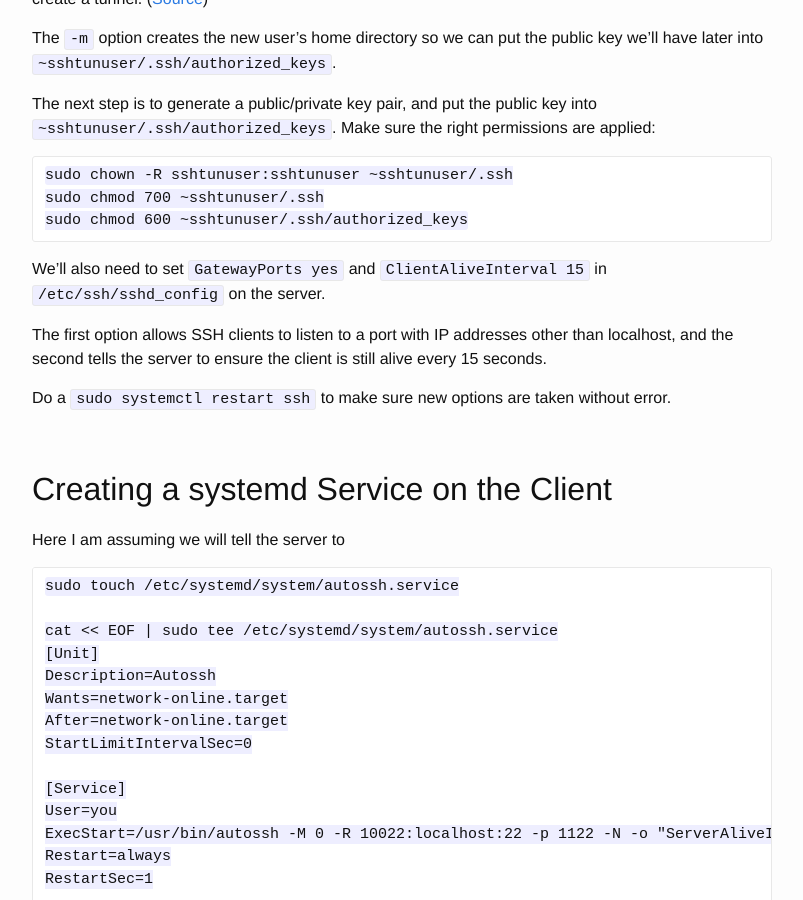
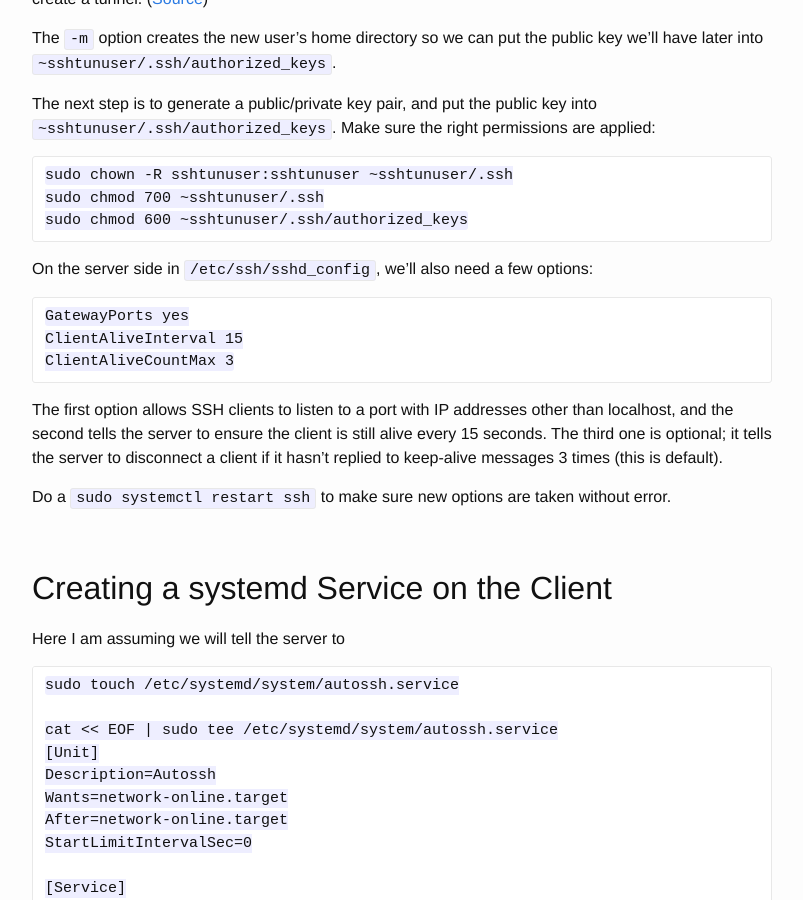
Before and after one commit to Cnly/cnly.github.io, a Jekyll site: the page built from _posts/2018-08-16-setting-up-autossh-to-maintain-a-reverse-tunnel-ssh-server-having-a-dynamic-ip-address.md, in a window 1280 px wide and 900 px high, scrolled down 900 px. Shown: the whole window, without its empty margins (238-1041 px from the left). Built offline with Jekyll 4.4.1, drawn with Linux system fonts in a browser that asks for light colours.

Commit message:
Update autossh post

````diff
--- a/_posts/2018-08-16-setting-up-autossh-to-maintain-a-reverse-tunnel-ssh-server-having-a-dynamic-ip-address.md
+++ b/_posts/2018-08-16-setting-up-autossh-to-maintain-a-reverse-tunnel-ssh-server-having-a-dynamic-ip-address.md
@@ -43,9 +43,15 @@ sudo chmod 700 ~sshtunuser/.ssh
 sudo chmod 600 ~sshtunuser/.ssh/authorized_keys
 ```
 
-We'll also need to set `GatewayPorts yes` and `ClientAliveInterval 15` in `/etc/ssh/sshd_config` on the server.
+On the server side in `/etc/ssh/sshd_config`, we'll also need a few options:
 
-The first option allows SSH clients to listen to a port with IP addresses other than localhost, and the second tells the server to ensure the client is still alive every 15 seconds.
+```
+GatewayPorts yes
+ClientAliveInterval 15
+ClientAliveCountMax 3
+```
+
+The first option allows SSH clients to listen to a port with IP addresses other than localhost, and the second tells the server to ensure the client is still alive every 15 seconds. The third one is optional; it tells the server to disconnect a client if it hasn't replied to keep-alive messages 3 times (this is default).
 
 Do a `sudo systemctl restart ssh` to make sure new options are taken without error.
 
````
